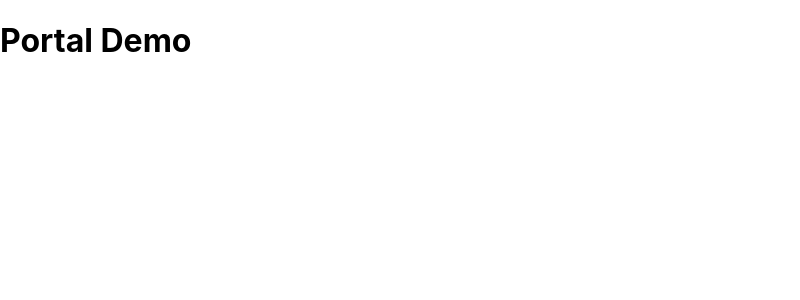
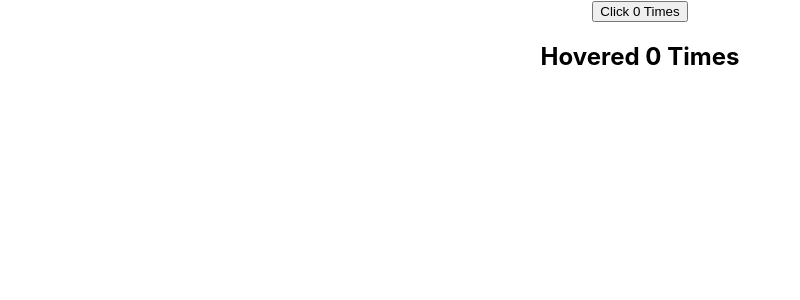
Before and after one commit to mukesh-mahato/Learn-React, a React (Create React App) app: page / in a window 1280 px wide. Shown: the top 300 px of the page, without its empty margins (0-800 px from the left). Built offline with nearby package versions, Linux system fonts and the light colour scheme.

Commit message:
Higher Order components(part 1)

```diff
--- a/src/App.js
+++ b/src/App.js
@@ -24,12 +24,16 @@
 import FocusInput from './Components/FocusInput';
 import FRParentInput from './Components/FRParentInput';
 import PortalDemo from './Components/PortalDemo';
+import ClickCounterHOC from './Components/ClickCounterHOC';
+import HoverCounter from './Components/HoverCounter';
 
 
 function App() {
   return (
     <div className="App">
-      <PortalDemo />
+      <ClickCounterHOC/>
+      <HoverCounter/>
+      {/* <PortalDemo /> */}
       {/* <FRParentInput /> */}
       {/* <FocusInput /> */}
       {/* <RefsDemo /> */}
--- /dev/null
+++ b/src/Components/ClickCounterHOC.js
@@ -0,0 +1,28 @@
+import React, { Component } from 'react'
+
+class ClickCounterHOC extends Component {
+    constructor(props) {
+      super(props)
+
+      this.state = {
+         count: 0
+      }
+    }
+
+    incrementCount = () => {
+        this.setState(prevState => {
+            return {count: prevState.count + 1}
+        })
+    }
+
+  render() {
+    const { count } = this.state
+    return (
+      <div>
+        <button onClick={this.incrementCount}>Click {count} Times</button>
+      </div>
+    )
+  }
+}
+
+export default ClickCounterHOC
--- /dev/null
+++ b/src/Components/HoverCounter.js
@@ -0,0 +1,29 @@
+import React, { Component } from 'react'
+
+class HoverCounter extends Component {
+    constructor(props) {
+      super(props)
+
+      this.state = {
+         count: 0
+      }
+    }
+
+
+    incrementCount = () => {
+        this.setState(prevState => {
+            return {count: prevState.count + 1}
+        })
+    }
+
+  render() {
+    const { count } = this.state
+    return (
+      <div>
+        <h2 onMouseOver={this.incrementCount}>Hovered {count} Times</h2>
+      </div>
+    )
+  }
+}
+
+export default HoverCounter
```
